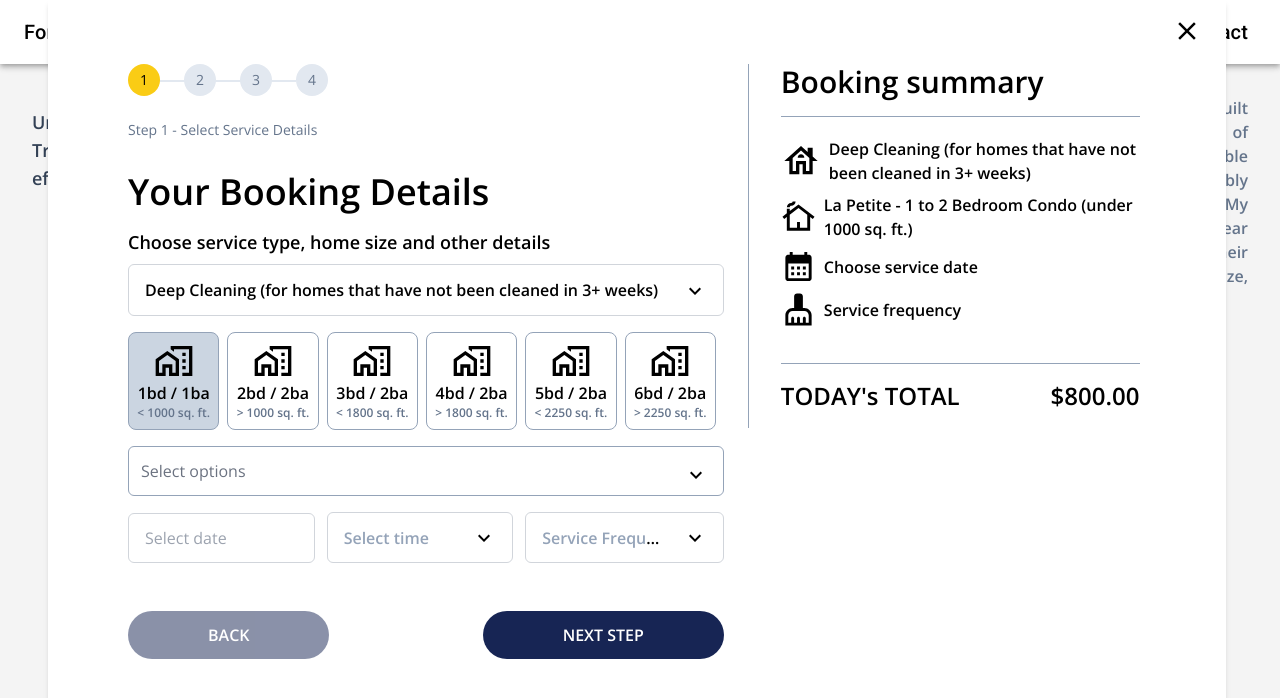
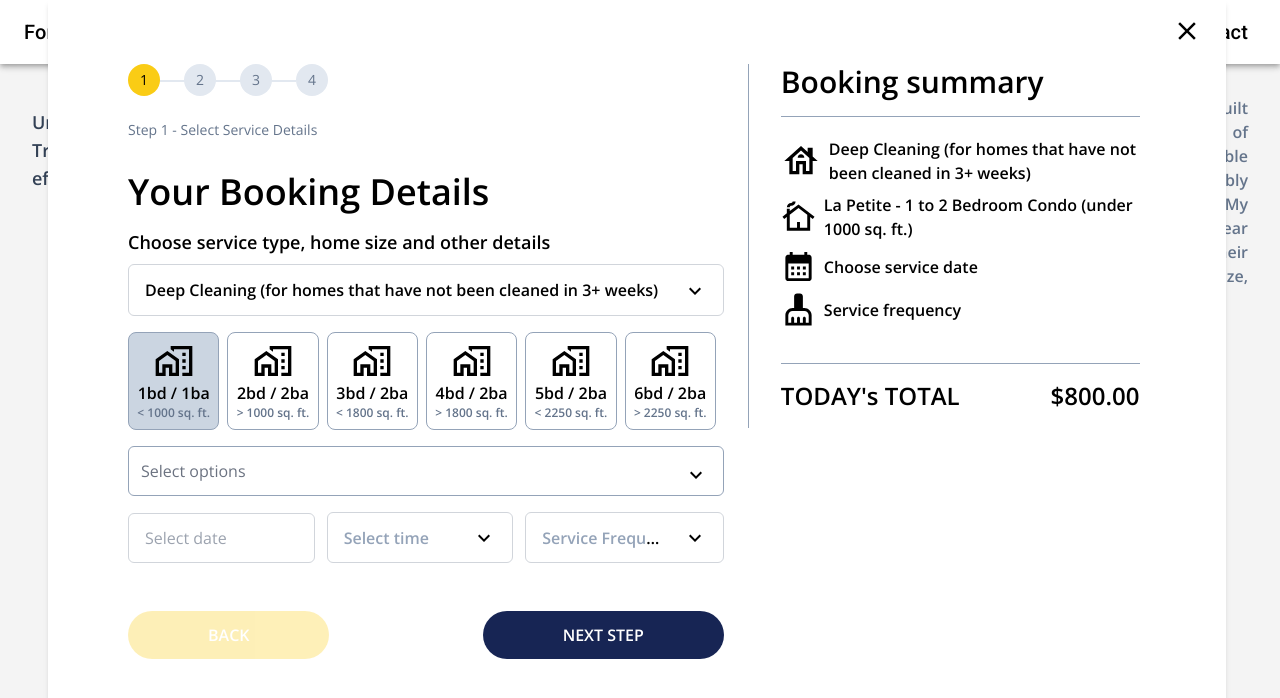
Before and after one commit to amankashyap004/form-traverse, a React (Vite) app: page / in a window 1280 px wide. Both pictures are taken after a click on the element "BOOKING CLEANING". Shown: the top 698 px of the page. Built offline with nearby package versions, Linux system fonts and the light colour scheme.

Commit message:
some more css in button component

```diff
--- a/src/components/Button.jsx
+++ b/src/components/Button.jsx
@@ -4,8 +4,8 @@ const Button = ({ contained, disabled, onClick }) => {
    return (
       <button
          className={`px-20 py-3 font-semibold text-base rounded-full bg-blue-950 text-white uppercase cursor-pointer ${
-            disabled ? "opacity-50 text-slate-500" : ""
-         }`}
+            disabled ? "opacity-30 text-slate-500" : ""
+         }  ${contained === "Back" ? "bg-yellow-400 text-slate-900" : ""} `}
          disabled={disabled}
          onClick={onClick}
       >
```
